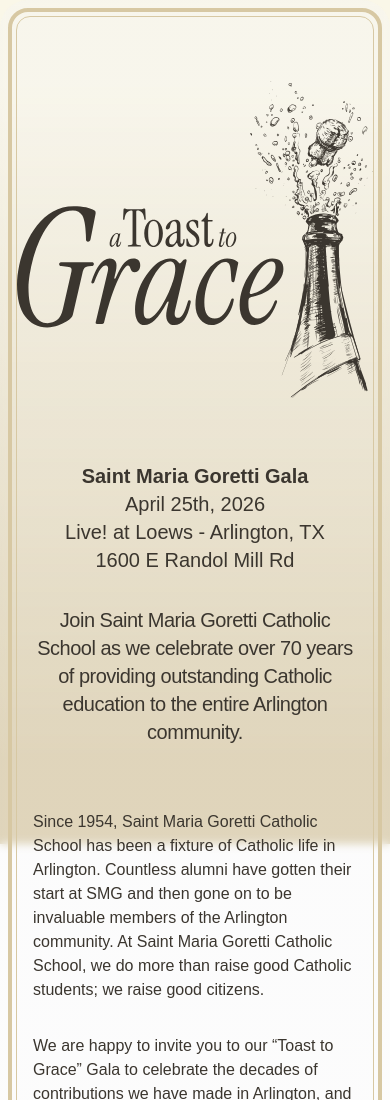
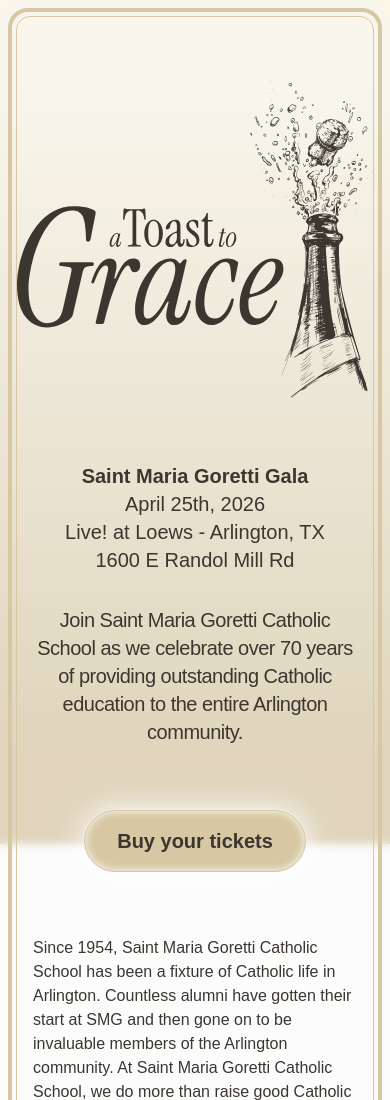
Before and after one commit to ktbartholomew/smg-gala, a Next.js app: page / in a window 390 px wide. Shown: the top 1100 px of the page. Built offline with nearby package versions, Linux system fonts and the light colour scheme.

Commit message:
link to onecause

```diff
--- a/app/content.tsx
+++ b/app/content.tsx
@@ -31,7 +31,7 @@
   eventName: "A Toast to Grace.",
   homeLogoLeader:
     "Join Saint Maria Goretti Catholic School as we celebrate over 70 years of providing outstanding Catholic education to the entire Arlington community.",
-  homePrimaryButtonText: "Start Bidding Now",
+  homePrimaryButtonText: "Buy your tickets",
   homeSecondaryButtonText: "Buy Raffle Tickets",
   eventAddress: (
     <>
@@ -61,7 +61,7 @@
     </>
   ),
   buyTicketsUrl:
-    "https://my.onecause.com/event/organizations/sf-001C000001ZT1UOIA1/events/vevt:da3fa58a-cda0-42c0-9f0e-a820905eb632/auctions/silent-auction",
+    "https://my.onecause.com/event/organizations/sf-001C000001ZT1UOIA1/events/vevt:eae22bc7-f31a-4995-8b6c-e29edeb66399/home/story",
   sponsorCTAUrl: `https://my.onecause.com/event/organizations/sf-001C000001ZT1UOIA1/events/vevt:da3fa58a-cda0-42c0-9f0e-a820905eb632/shop/raffle`,
   sponsorCTAHeadline: "Sponsor SMG’s Gala",
   sponsorCTASubHeadline:
--- a/app/globals.css
+++ b/app/globals.css
@@ -5,6 +5,7 @@
 :root {
   --champagne-light: rgb(250 247 232);
   --champagne-dark: rgb(215 200 163);
+  --champagne-darker: rgb(205 190 153);
   --background: var(--champagne-dark);
   --foreground: #3b362f;
 }
--- a/app/page.tsx
+++ b/app/page.tsx
@@ -1,6 +1,8 @@
 import content from "./content";
 import BorderCard from "@/components/border-card";
+import GlowButton from "@/components/glow-button";
 import Image from "next/image";
+import Link from "next/link";
 
 export default function Home() {
   return (
@@ -22,6 +24,13 @@
               <p className="text-center mb-16 tracking-tight">
                 {content.homeLogoLeader}
               </p>
+            </div>
+            <div className="flex flex-col md:flex-row gap-8 items-center md:justify-center text-xl mb-16">
+              <div>
+                <Link href={content.buyTicketsUrl} target="_blank">
+                  <GlowButton>{content.homePrimaryButtonText}</GlowButton>
+                </Link>
+              </div>
             </div>
             {/* <div className="flex flex-col md:flex-row gap-8 items-center md:justify-center text-xl mb-16">
               <div>
--- a/components/glow-button.module.css
+++ b/components/glow-button.module.css
@@ -1,18 +1,12 @@
 .glowButton {
-  box-shadow: 0 0 2rem #98bedb, 0 0 2px #d0f6ff, inset 0 0 8px #98bedb;
+  border: solid 1px var(--champagne-dark);
+  box-shadow: 0 0 2rem #fff, 0 0 2px #fff, inset 0 0 8px #fff;
+  background-color: var(--champagne-dark);
+  color: var(--foreground);
+  transition: background-color ease-in-out 0.2s;
 }
 
 .glowButton:hover {
-  background-color: #d0f6ff;
-  color: var(--background);
+  background-color: var(--champagne-darker);
+  color: var(--foreground);
 }
-
-@keyframes glow {
-  0% {
-    box-shadow: 0 0 2rem #98bedb, 0 0 2px #d0f6ff, inset 0 0 8px #98bedb;
-  }
-
-  100% {
-    box-shadow: 0 0 2.25rem #b4daf8, 0 0 2px #d0f6ff, inset 0 0 8px #98bedb;
-  }
-}
```
